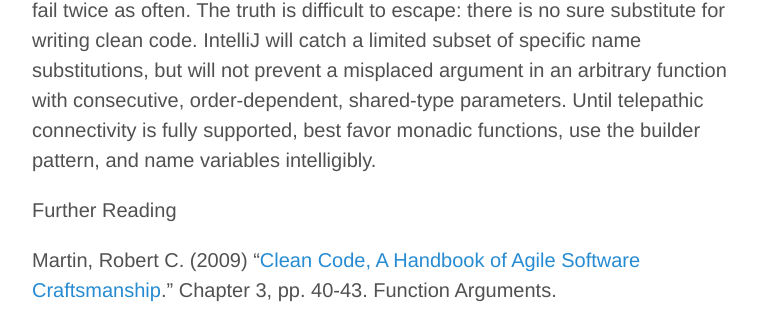
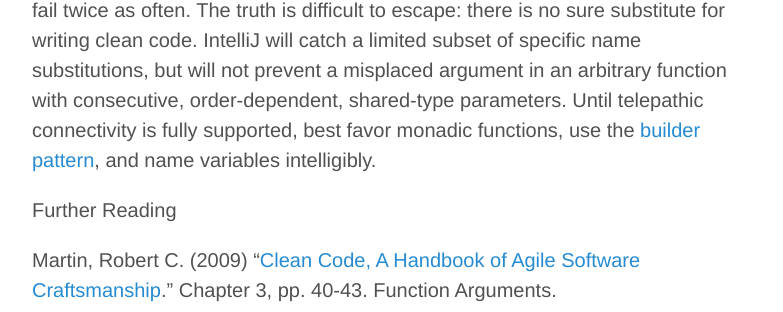
Before and after one commit to breandan/breandan.github.io, a Jekyll site: the page built from _posts/2014-04-20-intellij-inspections.md, in a window 1280 px wide and 900 px high, scrolled down 3418 px. Shown: the part 351-663 px from the top of the window, without its empty margins (248-1031 px from the left). Built offline with Jekyll 4.4.1, drawn with Linux system fonts in a browser that asks for light colours; Markdown is read by kramdown in place of the engine named in the settings; some of the changed lines change nothing that is shown; some of the changed text lies outside the part shown.

Commit message:
add link to builder pattern wiki

````diff
--- a/_posts/2014-04-20-intellij-inspections.md
+++ b/_posts/2014-04-20-intellij-inspections.md
@@ -97,7 +97,7 @@
 
 Tokenize and scan the name for salient keywords, with a [sentinel value](http://en.wikipedia.org/wiki/Sentinel_value): an inconsistent group. Here's the catch. Not immediately obvious here, but it’s a precaution against false positives! Someone was worried about ambiguous names like ```bottomRight``` being flagged for suspicion. If and only if ```name``` belongs to exactly one name group then return that group, otherwise return ```null```.
 
-All things considered, it is a very modest heuristic, accomplishing just what it sets out to do. If it were any more ambitious it might attempt to solve a longest common substring against neighboring parameter name groups, and it might also fail twice as often. The truth is difficult to escape: there is no sure substitute for writing clean code. IntelliJ will catch a limited subset of specific name substitutions, but will not prevent a misplaced argument in an arbitrary function with consecutive, order-dependent, shared-type parameters. Until telepathic connectivity is fully supported, best favor monadic functions, use the builder pattern, and name variables intelligibly.
+All things considered, it is a very modest heuristic, accomplishing just what it sets out to do. If it were any more ambitious it might attempt to solve a longest common substring against neighboring parameter name groups, and it might also fail twice as often. The truth is difficult to escape: there is no sure substitute for writing clean code. IntelliJ will catch a limited subset of specific name substitutions, but will not prevent a misplaced argument in an arbitrary function with consecutive, order-dependent, shared-type parameters. Until telepathic connectivity is fully supported, best favor monadic functions, use the [builder pattern](http://en.wikipedia.org/wiki/Builder_pattern), and name variables intelligibly.
 
 Further Reading
 
````
